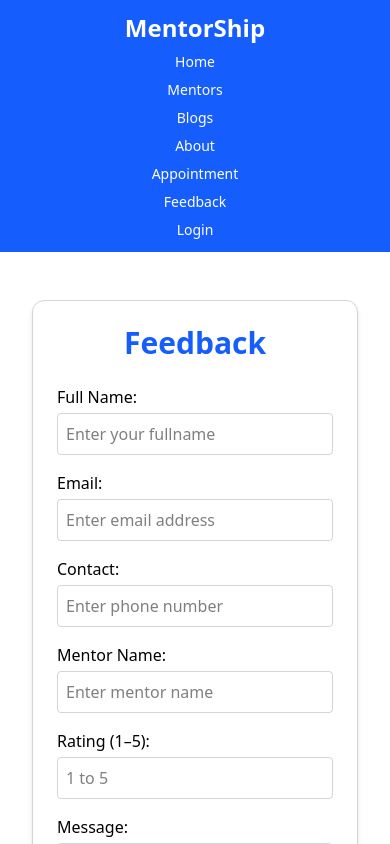
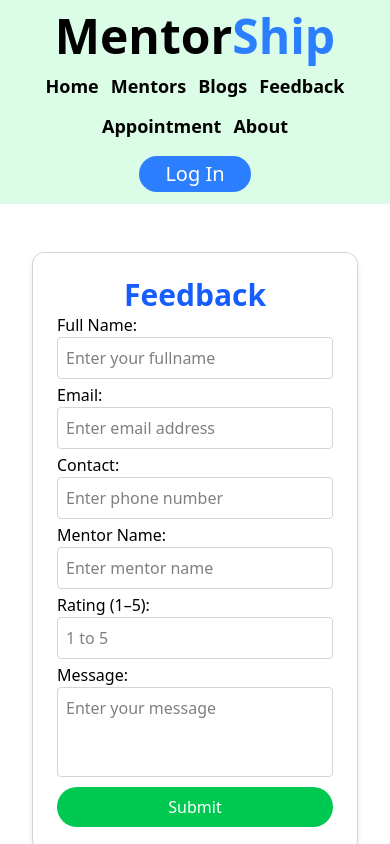
Before and after one commit to Ydv-Suman/MentorShip, a React (Vite) app: page /feedback in a window 390 px wide. Shown: the top 844 px of the page. Built offline with nearby package versions, Linux system fonts and the light colour scheme.

Commit message:
done responsive

```diff
--- a/src/components/LogIn.jsx
+++ b/src/components/LogIn.jsx
@@ -1,33 +1,54 @@
 import React from "react";
 import { Link } from "react-router-dom";
 
-function LogIn(){
-    return(
-        <div className="absolute top-[18%] left-[50%] transform -translate-x-1/2 p-1 bg-green-300 rounded-2xl ">
-            <div className="bg-white border border-gray-400 rounded-2xl p-6 shadow-lg text-black w-[400px]">
+function LogIn() {
+  return (
+    <div className="relative top-[18%] px-4 sm:px-0 flex justify-center">
+      <div className="bg-green-300 rounded-2xl p-1 w-full max-w-md">
+        <div className="bg-white border border-gray-400 rounded-2xl p-6 shadow-lg text-black w-full">
           <p className="text-blue-600 font-bold text-3xl text-center mb-4">LogIn</p>
-            <p className="font-semibold"> Email:
+
+          <p className="font-semibold">
+            Email:
             <input
               type="email"
               placeholder="Enter your email address"
-                    className="p-2 rounded-1xl bg-blue-300  w-60 ml-8"
+              className="p-2 rounded-1xl bg-blue-300 w-full mt-1"
             />
           </p>
-            <p className="font-semibold">Password:
+
+          <p className="font-semibold mt-4">
+            Password:
             <input
               type="password"
               placeholder="Enter your password"
-                    className="p-2 rounded-1xl bg-blue-300 w-60 mt-2"
+              className="p-2 rounded-1xl bg-blue-300 w-full mt-1"
             />
           </p>
-            <button className="p-2 bg-blue-400 rounded-2xl w-20 h-10 cursor-pointer mt-3 ml-[40%] font-semibold">Log in</button>
-            <button className="p-2 bg-blue-400 rounded-2xl w-40 h-10 cursor-pointer mt-3 ml-[28%] font-semibold">Forget Password?</button>
-            <p className="ml-[30%] mt-[10%] font-semibold">Don't have account</p>
-            <button className="p-2 bg-blue-400 rounded-2xl w-40 h-10 cursor-pointer mt-3 ml-[28%] font-semibold">Create Account</button>
+
+          <div className="flex justify-center mt-4">
+            <button className="p-2 bg-blue-400 rounded-2xl w-32 h-10 cursor-pointer font-semibold">
+              Log in
+            </button>
           </div>
 
+          <div className="flex justify-center mt-3">
+            <button className="p-2 bg-blue-400 rounded-2xl w-40 h-10 cursor-pointer font-semibold">
+              Forget Password?
+            </button>
+          </div>
 
+          <p className="text-center mt-6 font-semibold">Don't have account</p>
+
+          <div className="flex justify-center mt-3">
+            <button className="p-2 bg-blue-400 rounded-2xl w-40 h-10 cursor-pointer font-semibold">
+              Create Account
+            </button>
           </div>
-    )
+        </div>
+      </div>
+    </div>
+  );
 }
+
 export default LogIn;
--- a/src/components/NavBar.jsx
+++ b/src/components/NavBar.jsx
@@ -1,23 +1,39 @@
 import React from "react";
 import { Link } from "react-router-dom";
 
-function NavBar() {
-  return (
-    <nav className="bg-blue-600 text-white px-4 py-3">
-      <div className="max-w-screen-xl mx-auto flex flex-col sm:flex-row items-center justify-between space-y-2 sm:space-y-0 sm:space-x-6">
-        <div className="text-2xl font-bold">MentorShip</div>
-        <div className="flex flex-col sm:flex-row items-center space-y-2 sm:space-y-0 sm:space-x-6 font-medium text-sm sm:text-base">
-          <Link to="/home" className="hover:text-gray-300">Home</Link>
-          <Link to="/mentors" className="hover:text-gray-300">Mentors</Link>
-          <Link to="/blogs" className="hover:text-gray-300">Blogs</Link>
-          <Link to="/about" className="hover:text-gray-300">About</Link>
-          <Link to="/appointment" className="hover:text-gray-300">Appointment</Link>
-          <Link to="/feedback" className="hover:text-gray-300">Feedback</Link>
-          <Link to="/login" className="hover:text-gray-300">Login</Link>
+function NavBar(){
+    return(
+        <div className="bg-green-100 w-full px-4 py-3">
+            <div className="flex flex-col sm:flex-row sm:items-center sm:justify-between gap-4">
+                {/* Logo and Navigation Links */}
+                <div className="flex flex-col sm:flex-row sm:items-center gap-3 sm:gap-10">
+                    <Link to="/home">
+                        <h1 className="font-bold text-5xl text-center sm:text-left">
+                            Mentor<span className="text-blue-500">Ship</span>
+                        </h1>
+                    </Link>
+
+                    <nav className="flex flex-wrap gap-3 text-lg font-semibold justify-center sm:justify-start">
+                        <p className="cursor-pointer"><Link to="/home">Home</Link></p>
+                        <p className="cursor-pointer"><Link to="/mentors">Mentors</Link></p>
+                        <p className="cursor-pointer"><Link to="/blogs">Blogs</Link></p>
+                        <p className="cursor-pointer"><Link to="/feedback">Feedback</Link></p>
+                        <p className="cursor-pointer"><Link to="/appointment">Appointment</Link></p>
+                        <p className="cursor-pointer"><Link to="/about">About</Link></p>
+                    </nav>
+                </div>
+
+                {/* Log In Button */}
+                <div className="text-xl self-center sm:self-auto">
+                    <nav>
+                        <p className="cursor-pointer text-white hover:text-red-600 w-28 h-9 bg-blue-500 p-2 rounded-full flex items-center justify-center">
+                            <Link to="/login">Log In</Link>
+                        </p>
+                    </nav>
+                </div>
+            </div>
         </div>
-      </div>
-    </nav>
-  );
+    );
 }
 
 export default NavBar;
--- a/src/route/Feedback.jsx
+++ b/src/route/Feedback.jsx
@@ -33,10 +33,10 @@ function Feedback() {
   return (
     <div className="max-w-md w-full mx-auto p-4">
       <form onSubmit={handleSubmit} className="bg-white border border-gray-300 rounded-xl p-6 shadow-md text-black">
-        <p className="text-blue-600 font-bold text-3xl text-center mb-6">Feedback</p>
+        <p className="text-blue-600 font-bold text-3xl text-center">Feedback</p>
 
-        <div className="mb-4">
-          <label className="block mb-1 font-medium">Full Name:</label>
+        <div className="mb-1">
+          <label className="block font-medium">Full Name:</label>
           <input
             name="name"
             type="text"
@@ -48,8 +48,8 @@ function Feedback() {
           />
         </div>
 
-        <div className="mb-4">
-          <label className="block mb-1 font-medium">Email:</label>
+        <div className="mb-1">
+          <label className="block font-medium">Email:</label>
           <input
             name="email"
             type="email"
@@ -61,8 +61,8 @@ function Feedback() {
           />
         </div>
 
-        <div className="mb-4">
-          <label className="block mb-1 font-medium">Contact:</label>
+        <div className="mb-1">
+          <label className="block font-medium">Contact:</label>
           <input
             name="contact"
             type="number"
@@ -74,8 +74,8 @@ function Feedback() {
           />
         </div>
 
-        <div className="mb-4">
-          <label className="block mb-1 font-medium">Mentor Name:</label>
+        <div className="mb-1">
+          <label className="block font-medium">Mentor Name:</label>
           <input
             name="mentor"
             type="text"
@@ -87,8 +87,8 @@ function Feedback() {
           />
         </div>
 
-        <div className="mb-4">
-          <label className="block mb-1 font-medium">Rating (1–5):</label>
+        <div className="mb-1">
+          <label className="block font-medium">Rating (1–5):</label>
           <input
             name="rating"
             type="number"
@@ -102,14 +102,14 @@ function Feedback() {
           />
         </div>
 
-        <div className="mb-6">
-          <label className="block mb-1 font-medium">Message:</label>
+        <div className="mb-1">
+          <label className="block font-medium">Message:</label>
           <textarea
             name="message"
             value={message}
             onChange={(e) => setMessage(e.target.value)}
             placeholder="Enter your message"
-            rows={4}
+            rows={3}
             className="w-full p-2 border border-gray-300 rounded resize-none"
             required
           />
```
Lines whose indentation alone changed are shown as unchanged.
